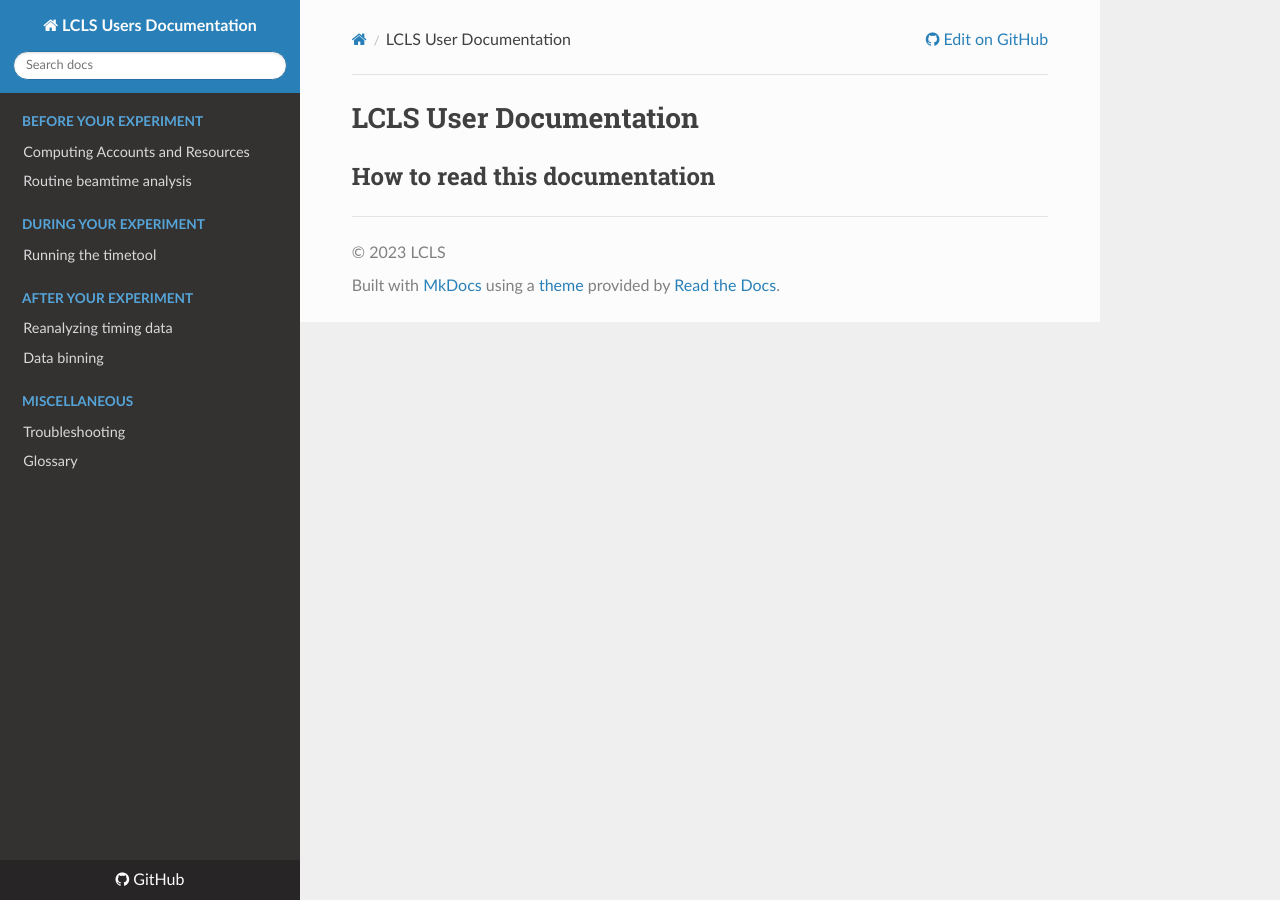
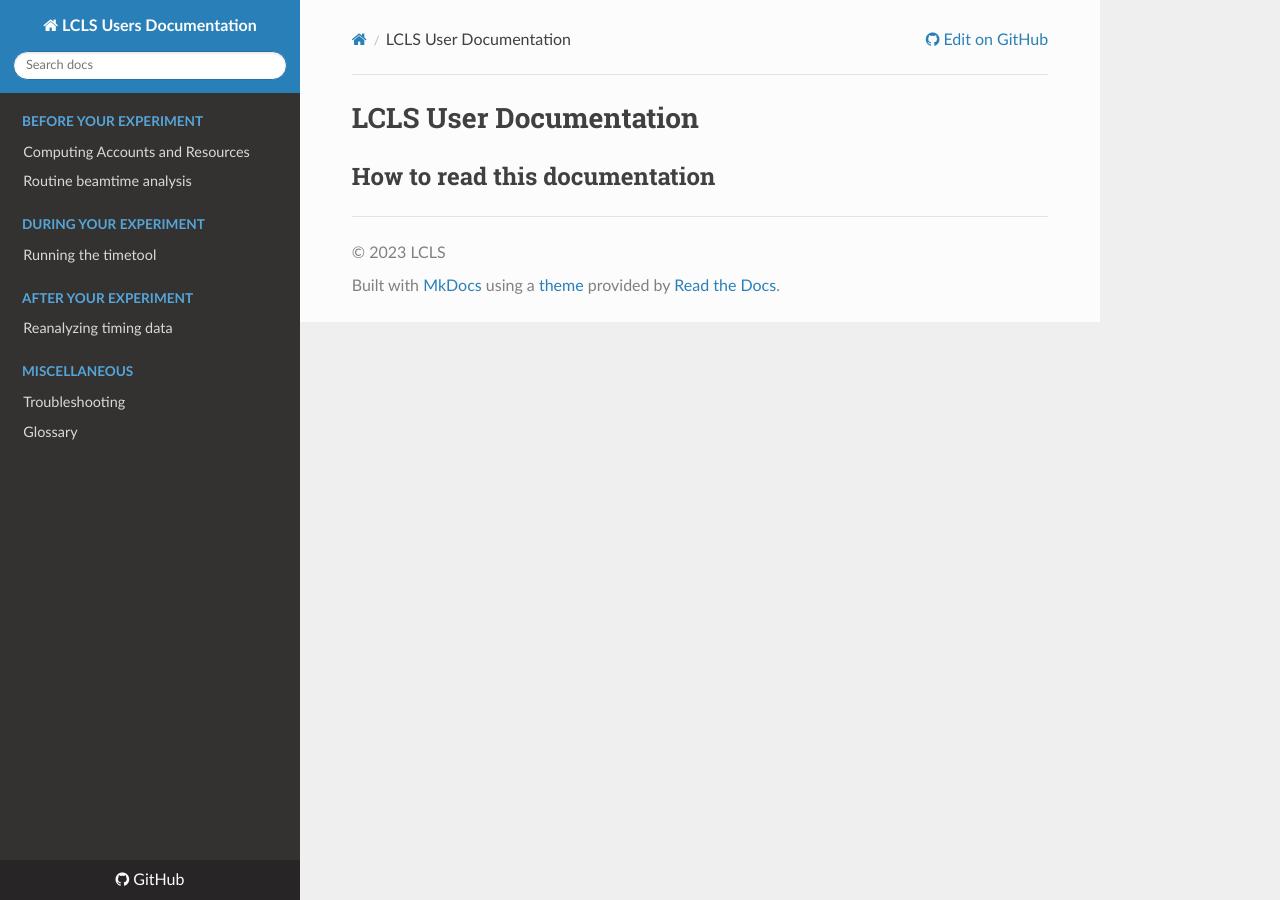
Before and after one commit to lcls-users/lcls-users, an MkDocs documentation site: the page built from docs/index.md, in a window 1280 px wide. Built offline with MkDocs 1.6.1, drawn with Linux system fonts in a browser that asks for light colours; nearby versions of some CDN libraries.

Commit message:
Update navigation

```diff
--- a/mkdocs.yml
+++ b/mkdocs.yml
@@ -14,7 +14,6 @@ nav:
         - Running the timetool: 'during/timetool.md'
     - After your experiment:
         - Reanalyzing timing data: 'after/timetool.md'
-        - Data binning: 'after/binning.md'
     - Miscellaneous:
         - Troubleshooting: 'troubleshooting.md'
         - Glossary: 'glossary.md'
```
